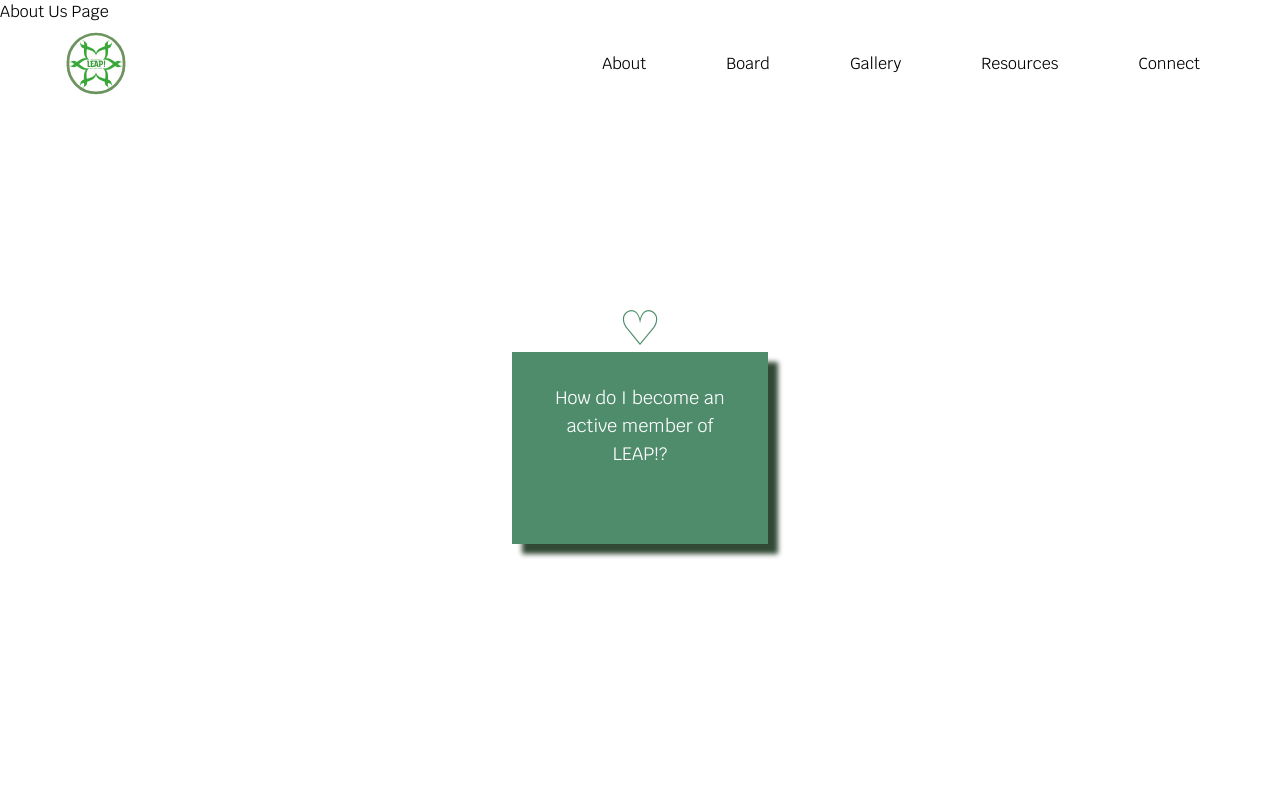
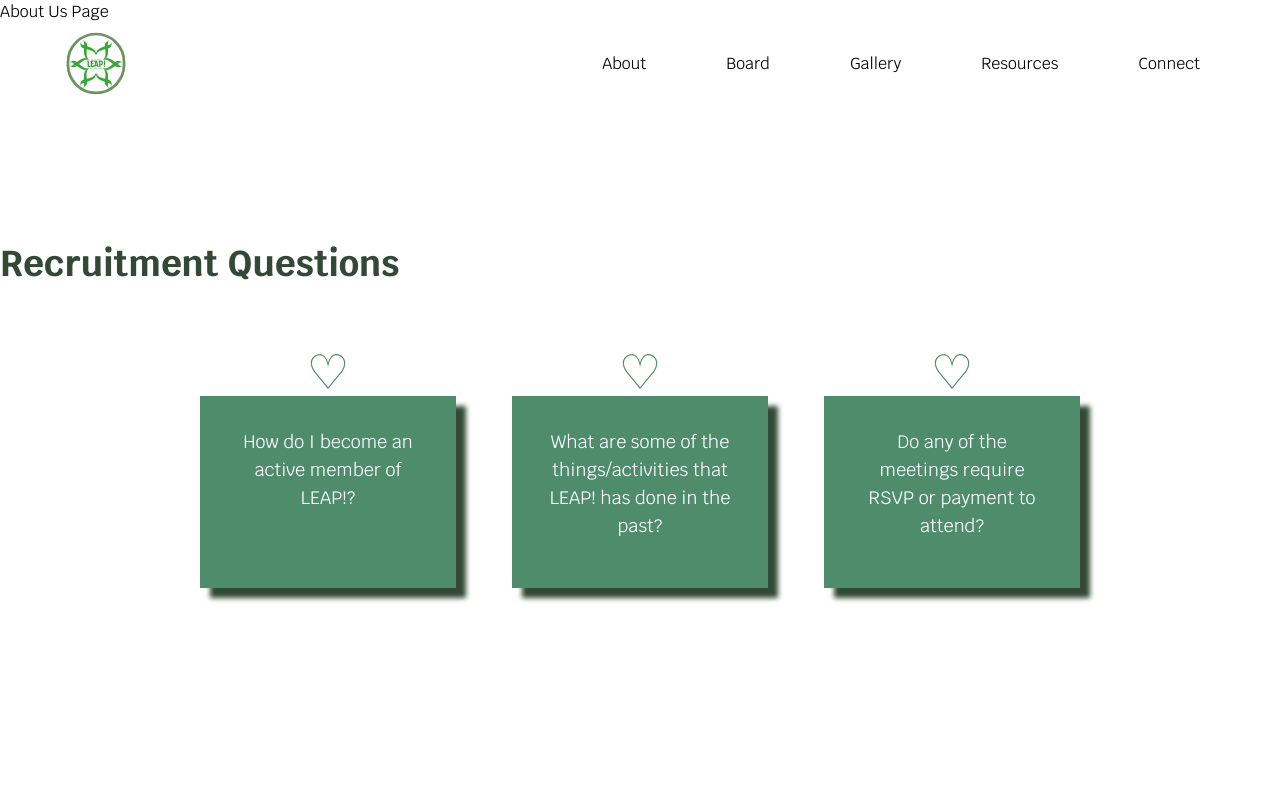
Before and after one commit to acm-ucr/leap-website, a Next.js app: page /about in a window 1280 px wide. Shown: the top 800 px of the page. Built offline with nearby package versions, Linux system fonts and the light colour scheme.

Commit message:
added more FAQCard

```diff
--- a/src/components/about/About.tsx
+++ b/src/components/about/About.tsx
@@ -5,8 +5,15 @@ const About = () => {
   return (
     <div>
       <h1>About Us Page</h1>
-      <div className="#D5E2C9 flex min-h-screen flex-wrap items-center justify-center">
-        <FAQCard text="How do I become an active member of LEAP!?" />
+      <div className="items-full flex min-h-screen flex-col justify-center">
+        <h1 className="mb-12 text-left text-4xl font-bold text-leap-dark-green">
+          Recruitment Questions
+        </h1>
+        <div className="flex flex-wrap items-center justify-center gap-6">
+          <FAQCard text="How do I become an active member of LEAP!?" />
+          <FAQCard text="What are some of the things/activities that LEAP! has done in the past?" />
+          <FAQCard text="Do any of the meetings require RSVP or payment to attend?" />
+        </div>
       </div>
     </div>
   );
```
